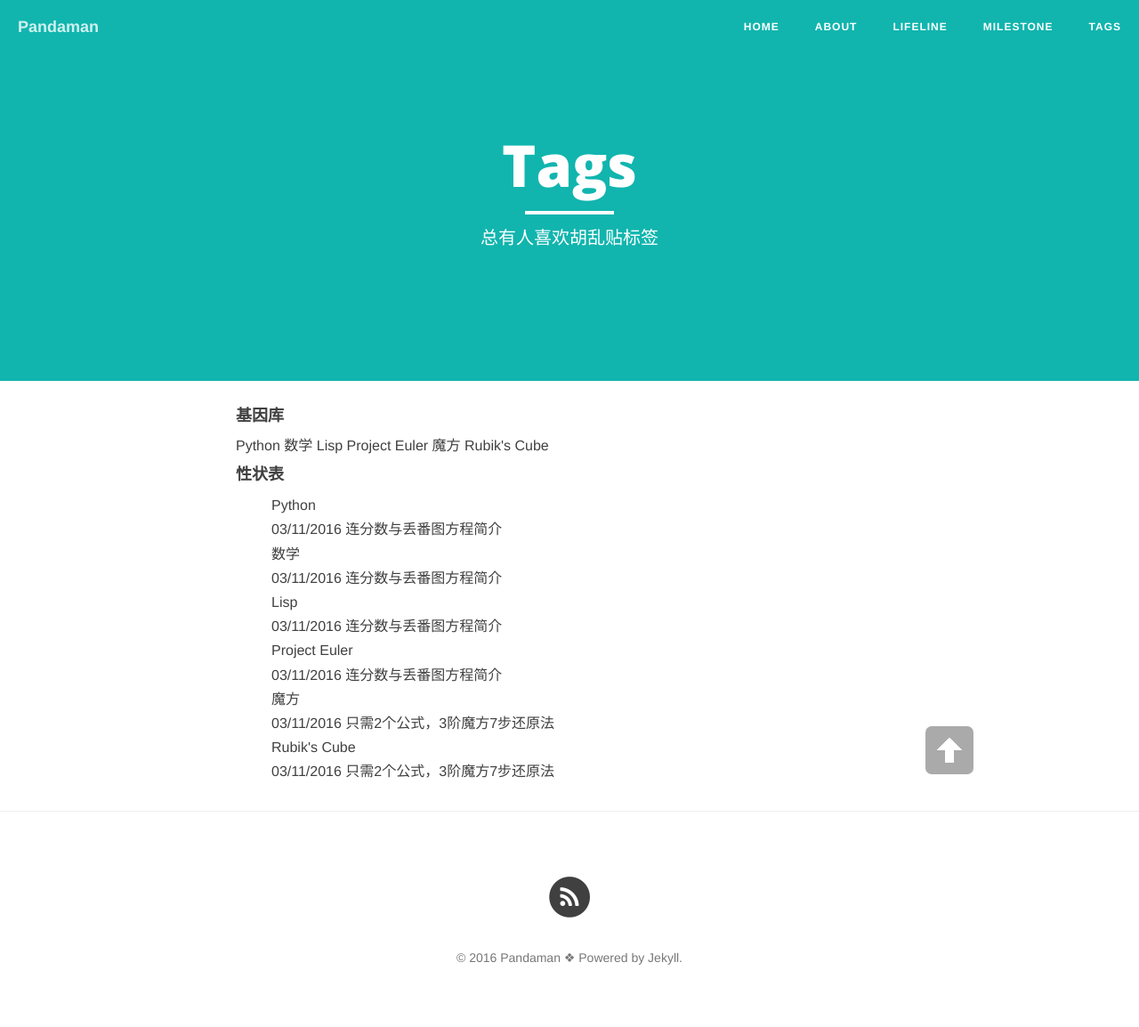
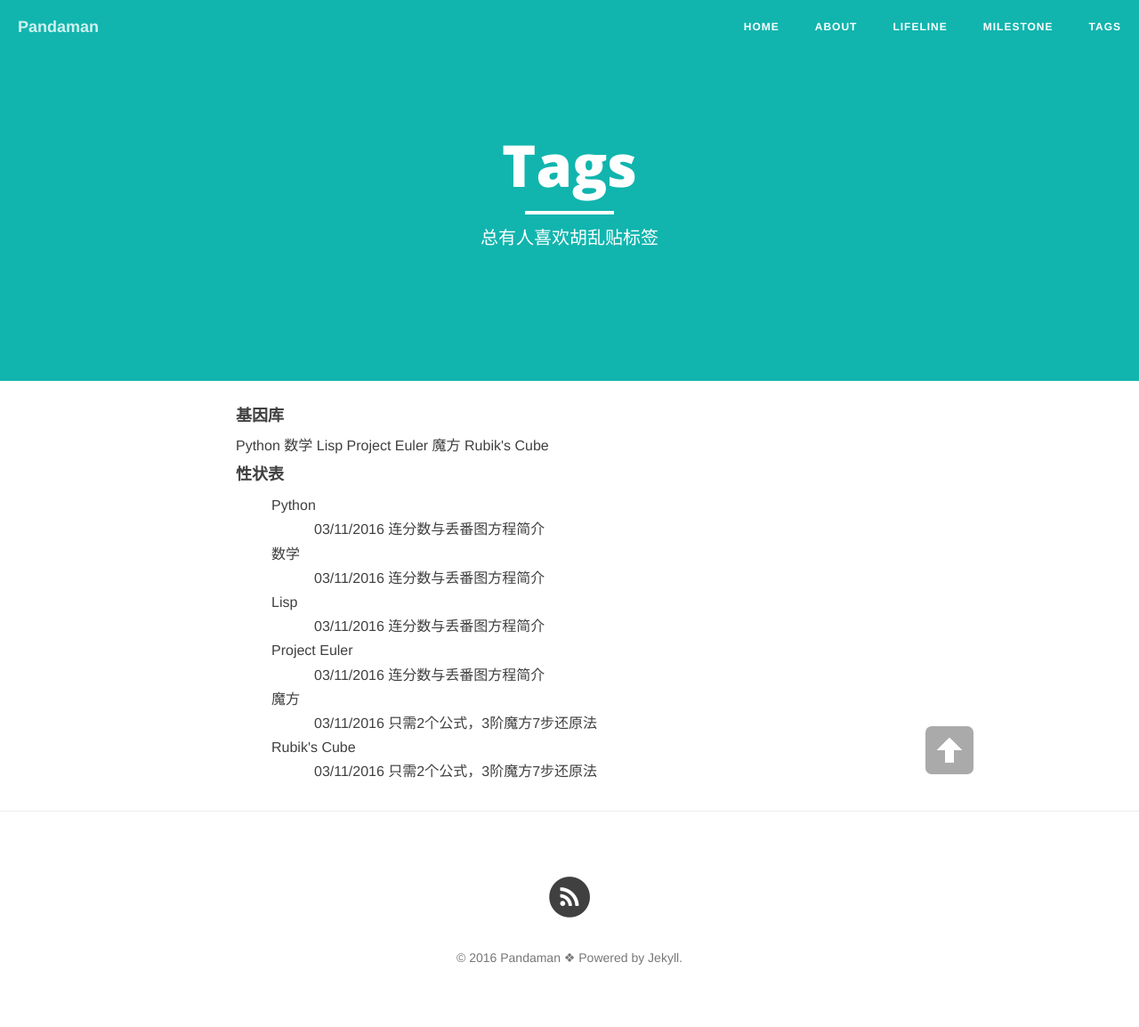
Before and after one commit to ceares/ceares.github.io, a Jekyll site: the page built from tags.md, in a window 1280 px wide. Shown: the whole page at 89% size. Built offline with Jekyll 4.4.1, drawn with Linux system fonts in a browser that asks for light colours; nearby versions of some CDN libraries; library files that are not in the unit come from our copies.

Commit message:
Update tags.md

```diff
--- a/tags.md
+++ b/tags.md
@@ -22,7 +22,7 @@
 {% for tag in site.tags %}
   <li class="listing-seperator" id="{{ tag[0] }}">{{ tag[0] }}</li>
 {% for post in tag[1] %}
-  <li class="listing-item">
+  <li class="listing-item" style="text-indent:3em;">
   <time datetime="{{ post.date | date:"%Y-%m-%d" }}">{{ post.date | date:"%m/%d/%Y" }}</time>
   <a href="{{ post.url }}" title="{{ post.title }}" style="text-indent:1em;">{{ post.title }}</a>
   </li>
```
